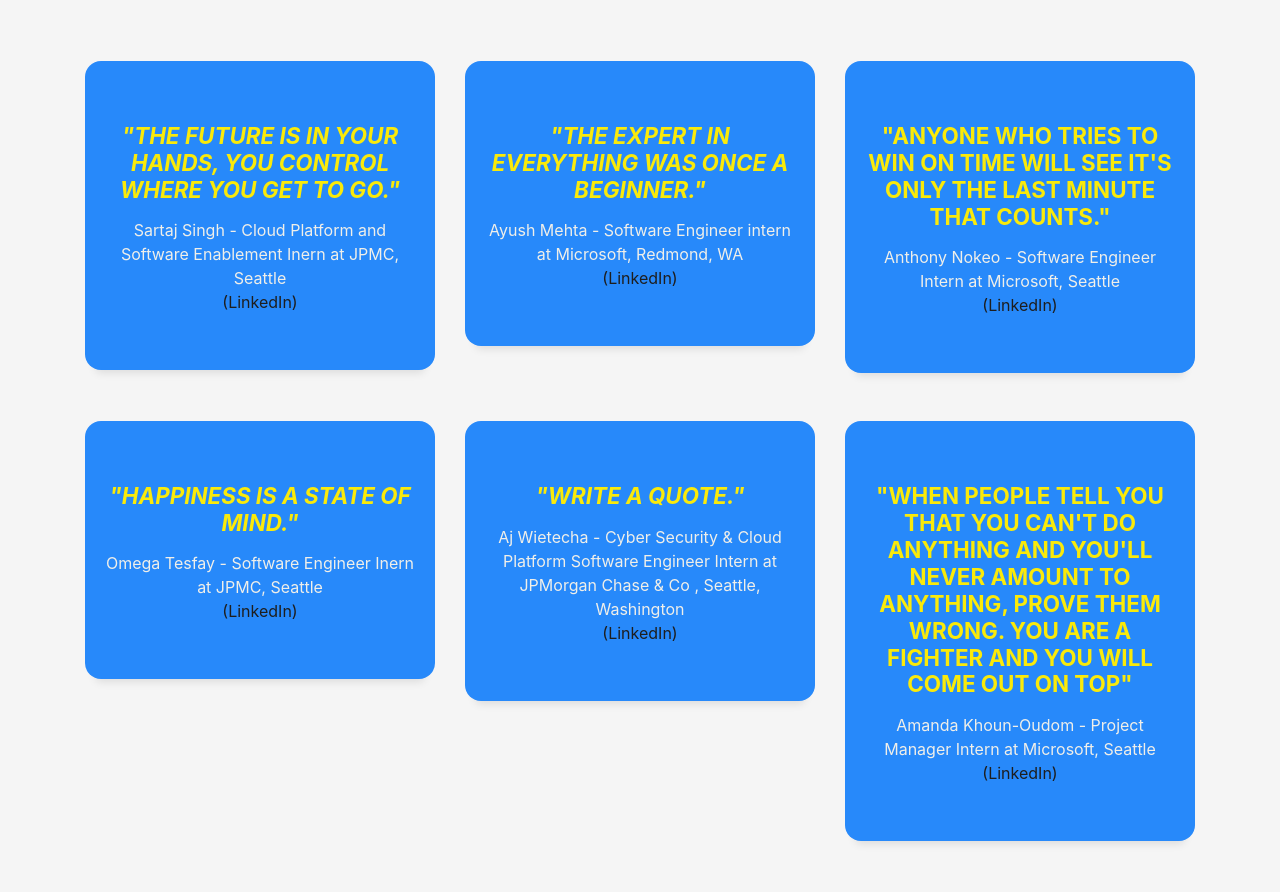
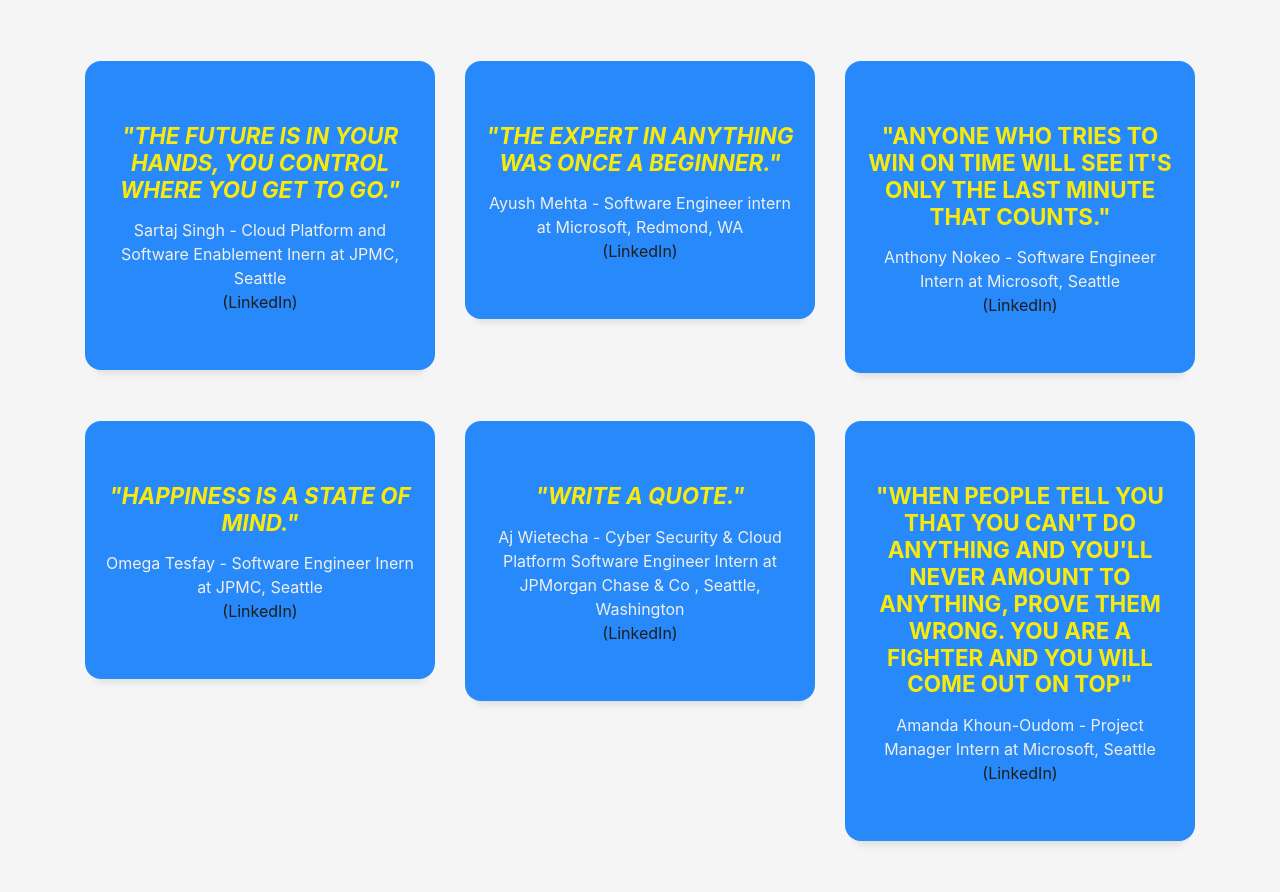
Before and after one commit to Ayush434/match, a plain HTML site: page match/index.html in a window 1280 px wide. Shown: the part 3141-4033 px from the top of the page. Drawn offline with Linux system fonts and the light colour scheme.

Commit message:
Update index.html

```diff
--- a/match/index.html
+++ b/match/index.html
@@ -171,7 +171,7 @@
             <div class="service-ico">
             </div>
             <div class="service-content">
-              <h2 class="s-title"><i>"The expert in everything was once a beginner."</i></h2>
+              <h2 class="s-title"><i>"The expert in anything was once a beginner."</i></h2>
               <p class="s-description text-center ">
                 Ayush Mehta - Software Engineer intern at Microsoft, Redmond, WA <br>
                 <a href="https://www.linkedin.com/in/ayush-mehta-b8a614194/" target="_blank">(LinkedIn)</a>
```
